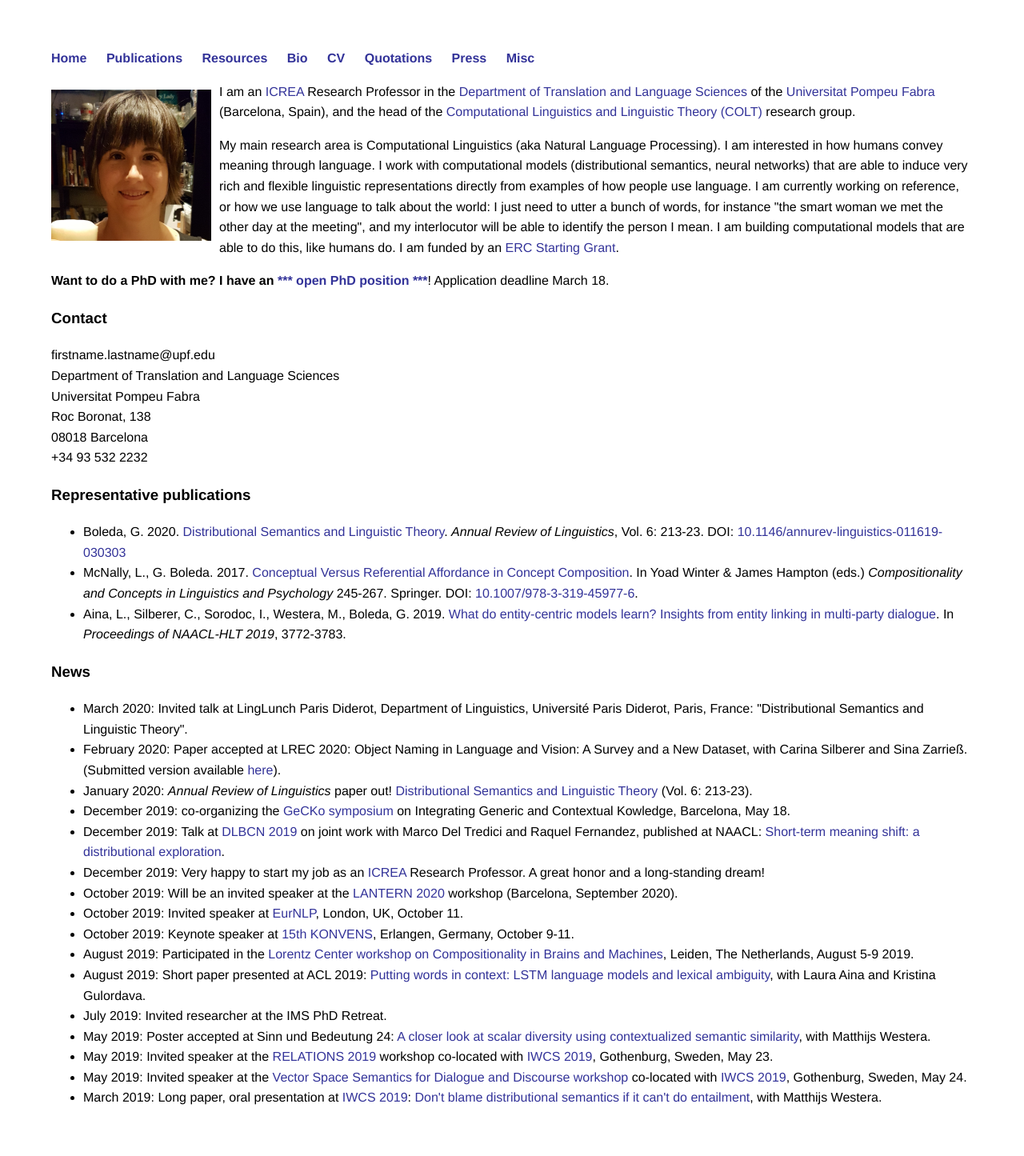
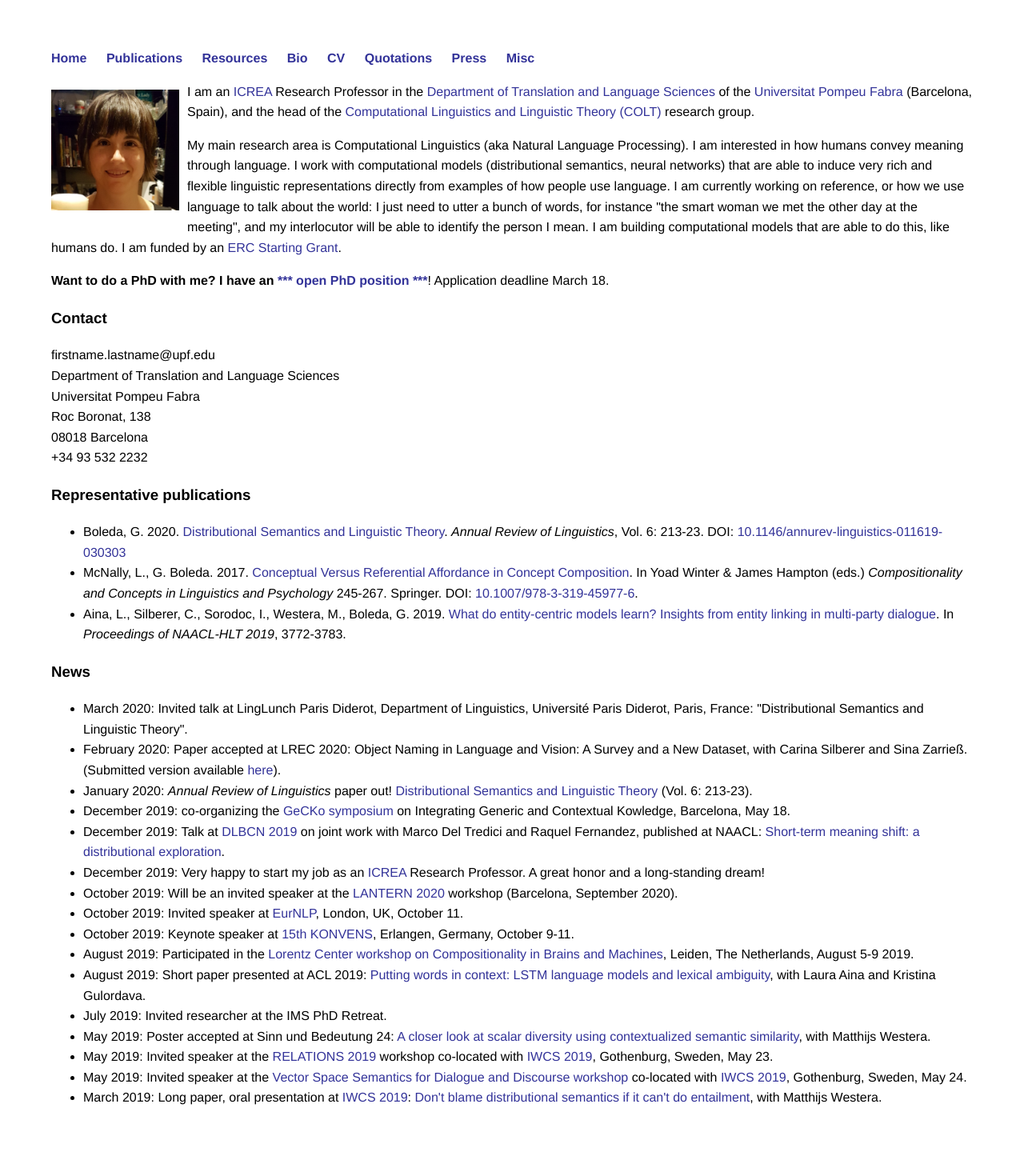
Before and after one commit to gboleda/gboleda.github.io, a Jekyll site: the page built from index.html, in a window 1280 px wide. Shown: the whole page at 80% size. Built offline with Jekyll 4.4.1, drawn with Linux system fonts in a browser that asks for light colours.

```diff
--- a/index.html
+++ b/index.html
@@ -3,7 +3,7 @@
 title: Gemma Boleda
 ---
 
-<img src="pic4web.jpg" align="left" width="200" style="margin: 10px 10px 10px auto">
+<img src="pic4web.jpg" align="left" width="160" style="margin: 10px 10px 10px auto">
 
 <p>I am an <a href="https://www.icrea.cat">ICREA</a> Research Professor in the
 	<a href="https://www.upf.edu/en/dtcl">Department of Translation and Language Sciences</a> of the
```
